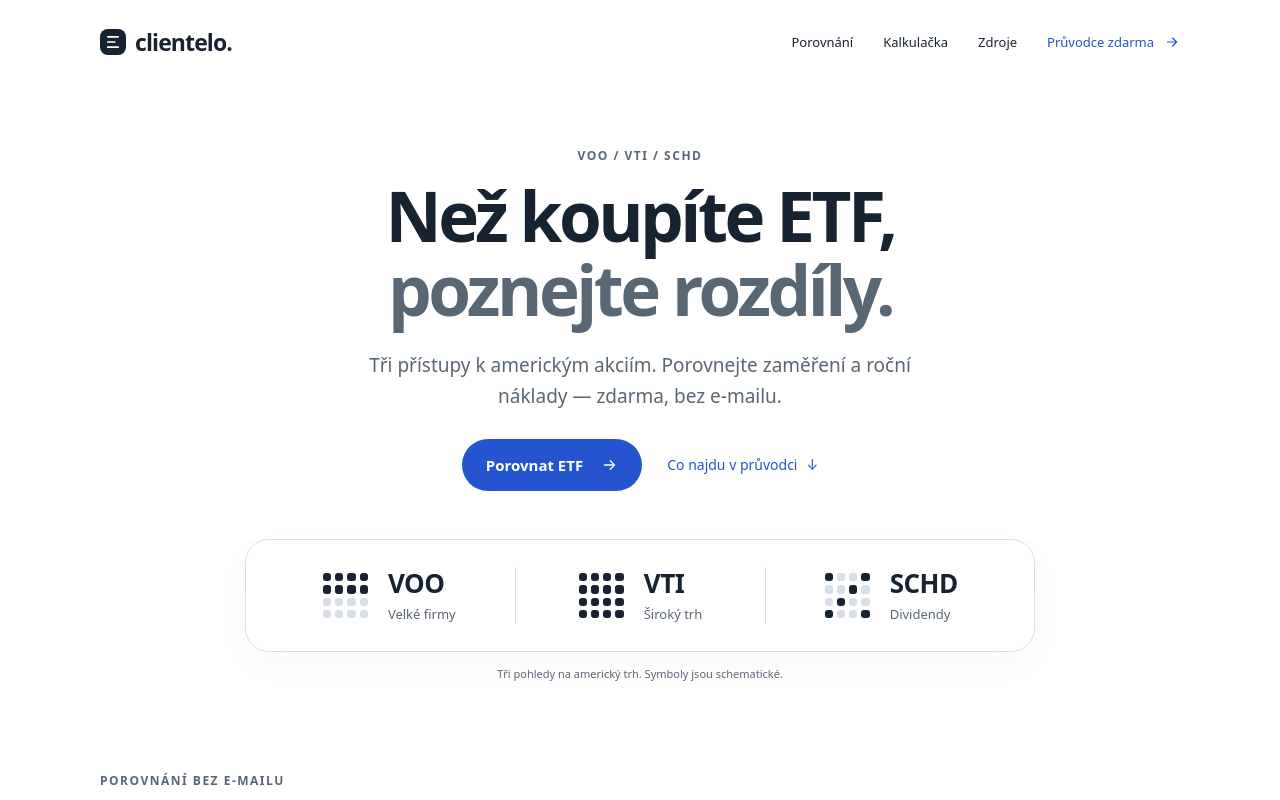
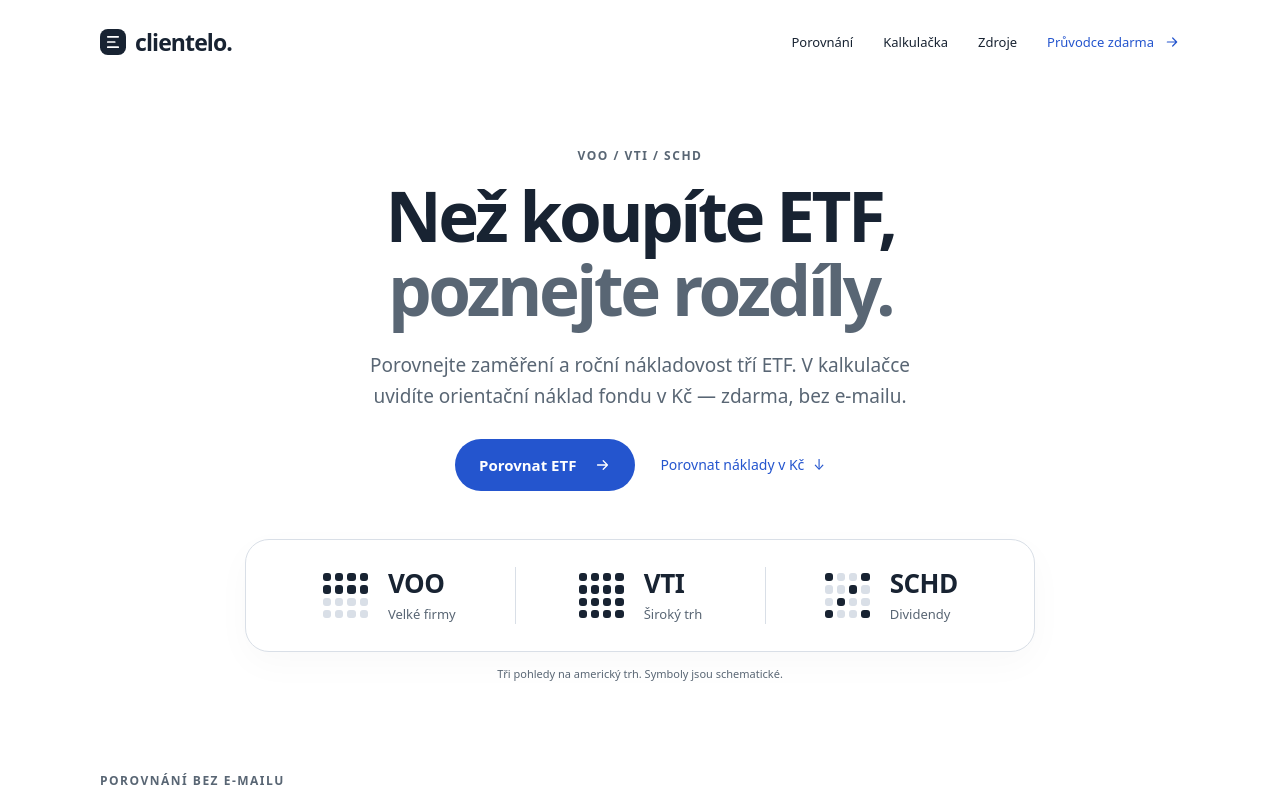
Before and after one commit to Myro685/ETF, a React (Vite) app: page / in a window 1280 px wide. Shown: the top 800 px of the page. Built offline with nearby package versions, Linux system fonts and the light colour scheme; no server answers.

Commit message:
docs: prepare two ETF ads and align landing page

```diff
--- a/src/components/EtfLanding.tsx
+++ b/src/components/EtfLanding.tsx
@@ -82,15 +82,15 @@
               <span>poznejte rozdíly.</span>
             </h1>
             <p className="cl-lead">
-              Tři přístupy k americkým akciím. Porovnejte zaměření a roční
-              náklady — zdarma, bez e-mailu.
+              Porovnejte zaměření a roční nákladovost tří ETF. V kalkulačce
+              uvidíte orientační náklad fondu v Kč — zdarma, bez e-mailu.
             </p>
             <div className="cl-hero-actions">
               <a className="cl-button" href="#cl-comparison">
                 Porovnat ETF <Arrow />
               </a>
-              <a className="cl-secondary" href="#cl-guide">
-                Co najdu v průvodci <span aria-hidden="true">↓</span>
+              <a className="cl-secondary" href="#cl-calculator">
+                Porovnat náklady v Kč <span aria-hidden="true">↓</span>
               </a>
             </div>
           </div>
```
Also changed, not shown: ai-log/2026-10-09.md (+10 -0 lines), 5 other files (tests, documents, lock files or other folders).
